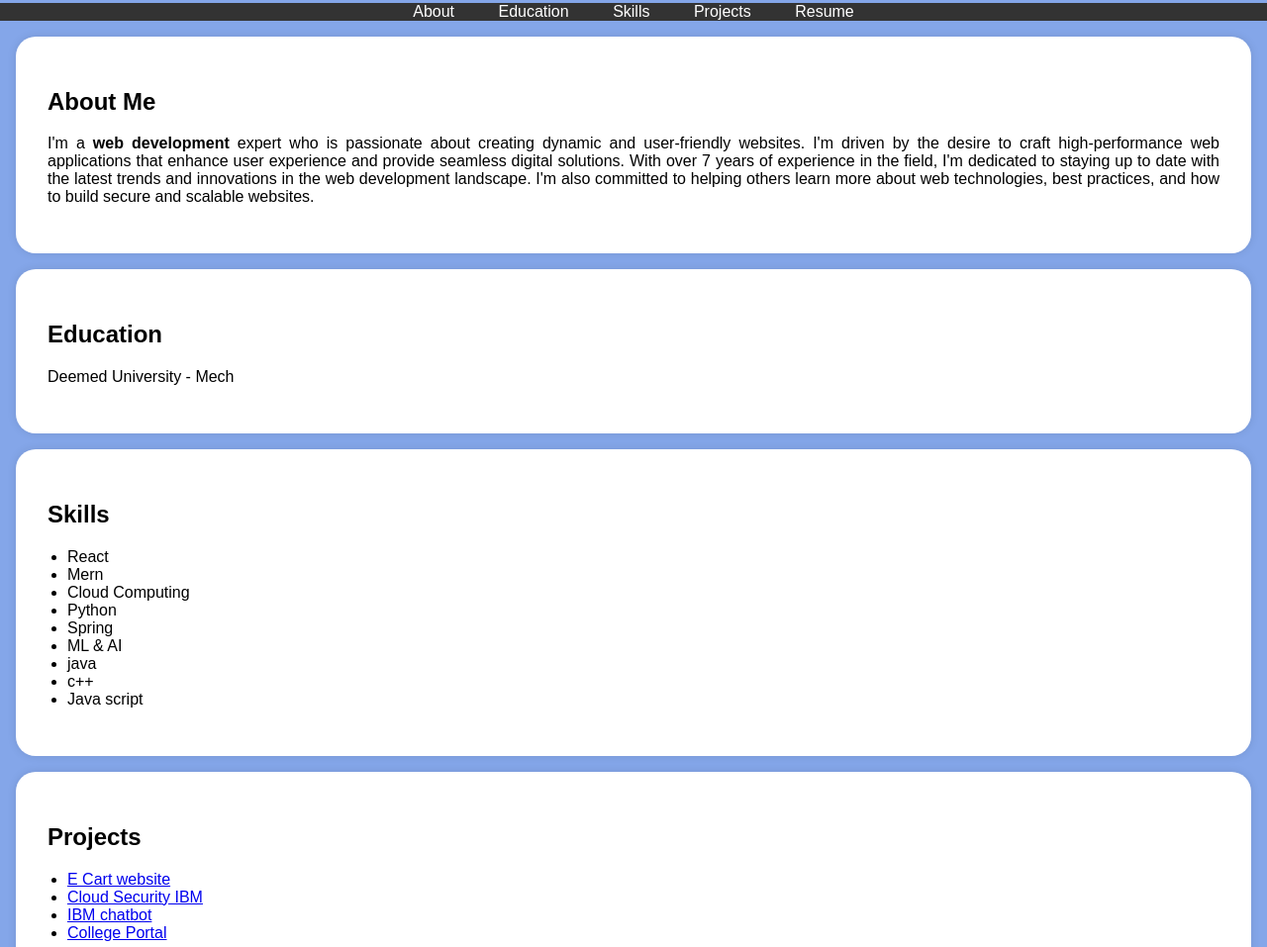
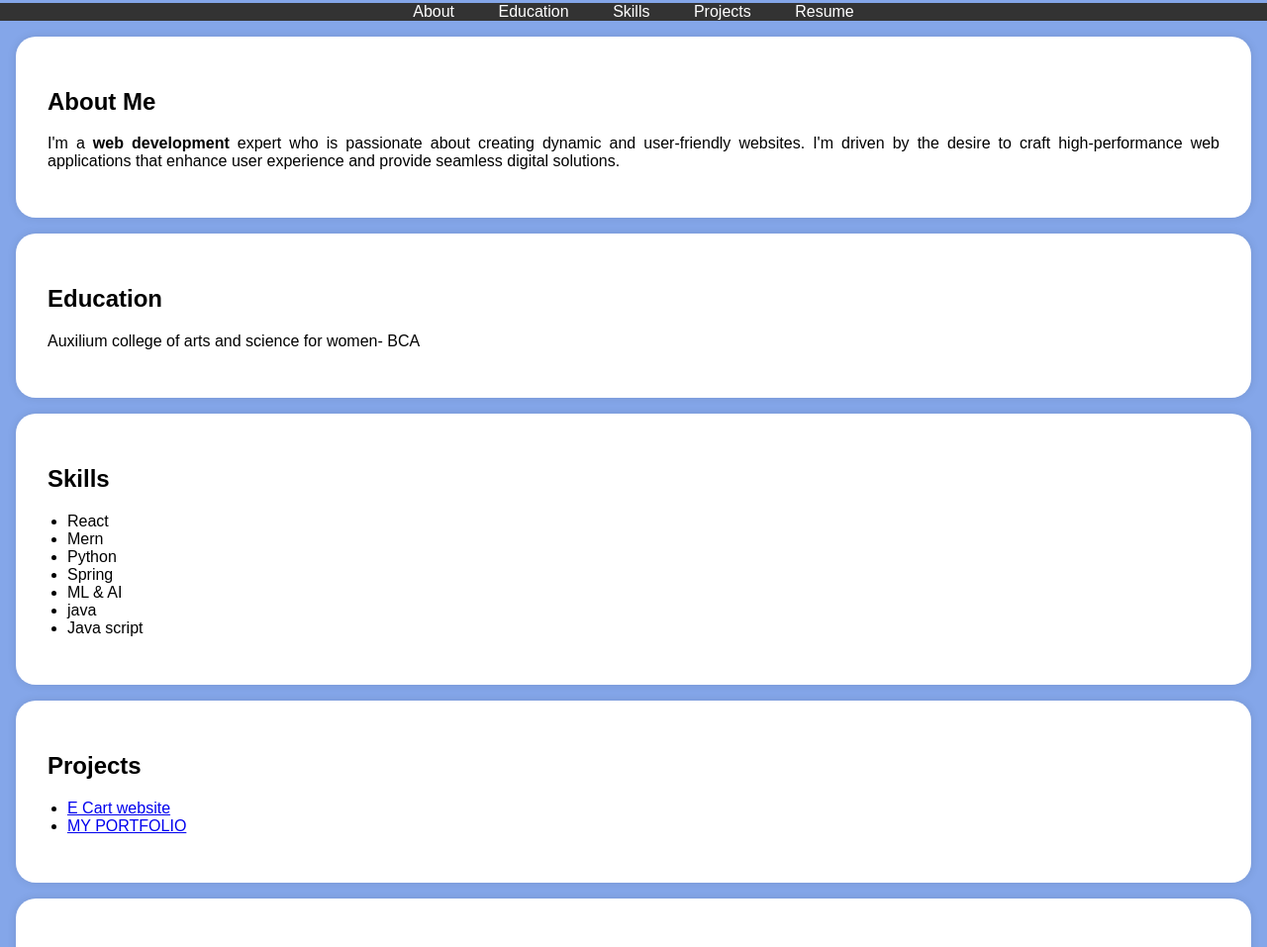
Before and after one commit to manasa427/digital-portfolio-, a plain HTML site: page index.html in a window 1280 px wide. Shown: the part 210-1167 px from the top of the page at 99% size. Drawn offline with Linux system fonts and the light colour scheme.

Commit message:
Update index.html

```diff
--- a/index.html
+++ b/index.html
@@ -117,10 +117,7 @@
             <h2>About Me</h2>
             <p>I'm a <b>web development</b> expert who is passionate about creating dynamic and user-friendly websites.
                 I'm driven by the desire to craft high-performance web applications that enhance user experience and provide
-                 seamless digital solutions. With over 7 years of experience in the field, I'm dedicated to staying up to date
-                 with the latest trends and innovations in the
-                 web development landscape. I'm also committed to helping others learn more about web technologies,
-                 best practices, and how to build secure and scalable websites.</p>
+                 seamless digital solutions.</p>
 
         </div>
     </section>
@@ -128,7 +125,7 @@
     <section id="education">
         <div class="section-content">
             <h2>Education</h2>
-            <p>Deemed University  - Mech</p>
+            <p>Auxilium college of arts and science for women- BCA</p>
 
 
         </div>
@@ -140,12 +137,12 @@
             <ul>
                 <li>React</li>
                 <li>Mern</li>
-                <li>Cloud Computing</li>
+
                 <li>Python</li>
                 <li>Spring</li>
                 <li>ML & AI</li>
                 <li>java</li>
-                <li>c++</li>
+
                 <li>Java script</li>
             </ul>
         </div>
@@ -156,10 +153,8 @@
             <h2>Projects</h2>
             <ul>
                 <li><a href="#">E Cart website</a></li>
-                <li><a href="#">Cloud Security IBM</a></li>
-                <li><a href="#">IBM chatbot</a></li>
-                <li><a href="#">College Portal</a></li>
-                <!-- Add more project links here -->
+                <li><a href="#">MY PORTFOLIO</a></li>
+
             </ul>
         </div>
     </section>
```
